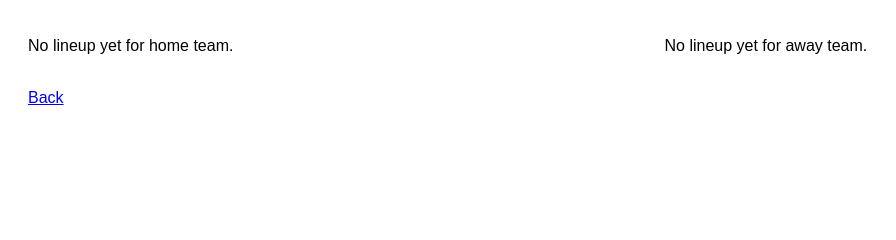
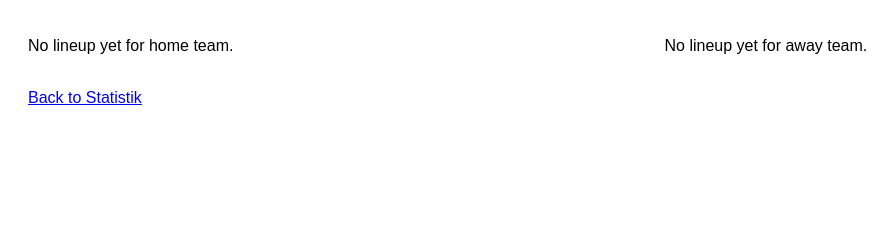
Before and after one commit to pbp-kelompok-10/xcore, a Django app: template lineup/templates/lineups/lineup_detail.html in a window 1280 px wide. Shown: the part 119-359 px from the top of the page, without its empty margins (0-896 px from the left). Run offline with Django 5.2, Linux system fonts and the light colour scheme; the template is opened without the code that fills it, so the values that code supplies are empty.

Commit message:
feat: connect statistik to lineup detail page

```diff
--- a/lineup/templates/lineups/lineup_detail.html
+++ b/lineup/templates/lineups/lineup_detail.html
@@ -67,6 +67,6 @@
   </div>
 
   <br>
-  <a href="{% url 'lineup:lineup-list' %}">Back</a>
+  <a href="{% url 'statistik:statistik_display' match.id %}">Back to Statistik</a>
 </body>
 </html>
--- a/statistik/templates/statistik/statistik_display.html
+++ b/statistik/templates/statistik/statistik_display.html
@@ -8,6 +8,7 @@
       <a href="/forum/" class="btn btn-feature">💬 Forum</a>
       <a href="/highlights/test/" class="btn btn-feature">🎥 Highlight</a>
       <a href="/prediction/" class="btn btn-feature">⚽ Prediction</a>
+      <a href="{% url 'lineup:lineup-detail' match_id=match.id %}" class="btn btn-feature">👥 Lineup</a>
     </div>
   </div>
 
```
Also changed, not shown: scoreboard/migrations/0010_merge_0004_merge_20251021_1100_0009_alter_match_round.py (added).
